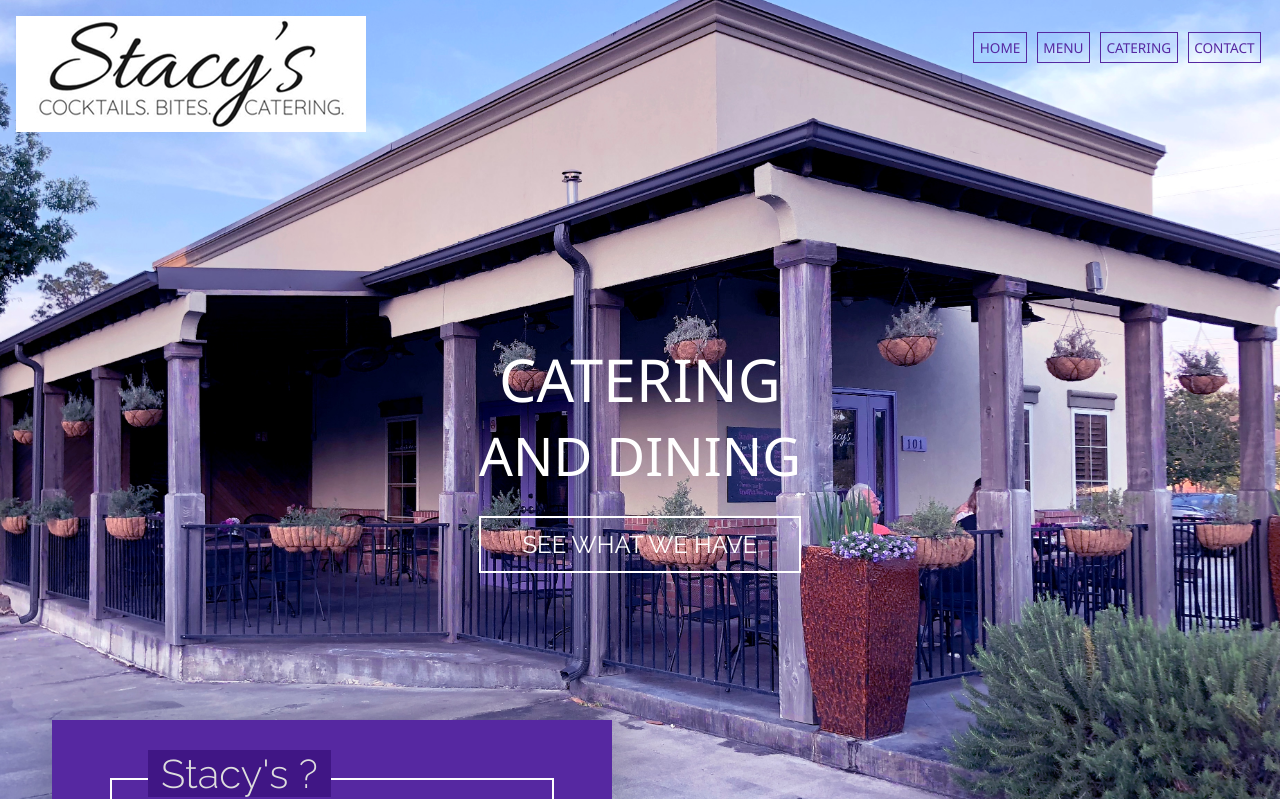
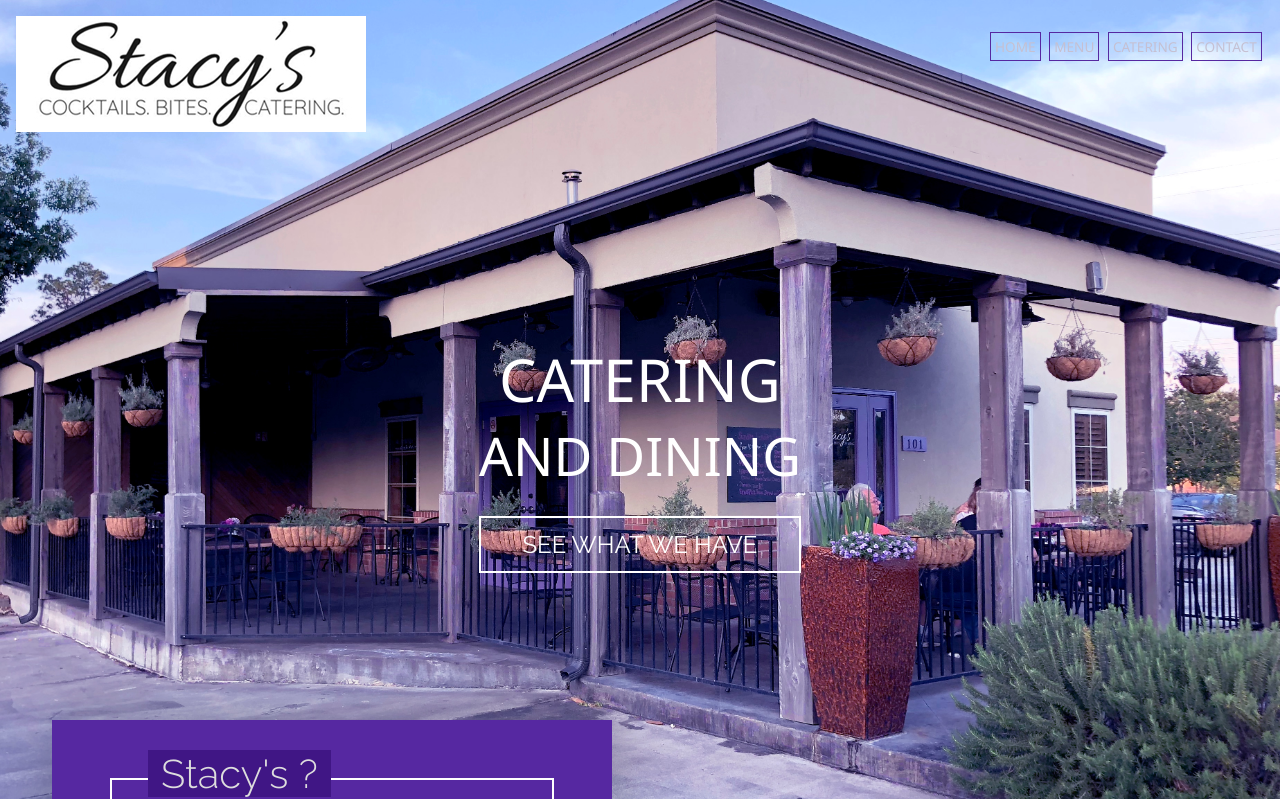
Before and after one commit to YungFloaties/Stacy-s, a PHP site: page / in a window 1280 px wide. Shown: the top 799 px of the page. Run offline with PHP 8.4, Linux system fonts and the light colour scheme.

Commit message:
trying fix the nav1

```diff
--- a/css/styles.css
+++ b/css/styles.css
@@ -240,7 +240,7 @@
 
 nav li {
     display: inline-block;
-    margin: .25em;
+    margin: .2em;
     font-family: 'Segoe UI', Tahoma, Geneva, Verdana, sans-serif;
 
 }
@@ -250,7 +250,7 @@
     text-decoration: wavy;
     text-transform: uppercase;
     font-size: .85rem;
-    padding: .4em;
+    padding: .3em;
     color: #FFFFFF;
 
 
--- a/home.html
+++ b/home.html
@@ -13,10 +13,10 @@
     <img src="img/logo.jpg" alt="Stacy Landry Catering logo" class="logo">
     <nav>
         <ul>
-            <li><a href="" style="outline: 1px solid #5628a1; color: #5628a1;">Home</a></li>
-            <li><a href="menu.html" style="outline: 1px solid #5628a1; color: #5628a1;">Menu</a></li>
-            <li><a href="cateringmenu.html" style="outline: 1px solid #5628a1; color: #5628a1;">Catering</a></li>
-            <li><a href="contact.html" style="outline: 1px solid #5628a1;  color: #5628a1;">Contact</a></li>
+            <li><a href="" style="outline: 1px solid #5628a1; color: #5628a1; animation: colorAnimate 8s linear infinite;">Home</a></li>
+            <li><a href="menu.html" style="outline: 1px solid #5628a1; color: #5628a1; animation: colorAnimate 8s linear infinite;">Menu</a></li>
+            <li><a href="cateringmenu.html" style="outline: 1px solid #5628a1; color: #5628a1; animation: colorAnimate 8s linear infinite;">Catering</a></li>
+            <li><a href="contact.html" style="outline: 1px solid #5628a1;  color: #5628a1; animation: colorAnimate 8s linear infinite;">Contact</a></li>
         </ul>
     </nav>
 </header>
```
